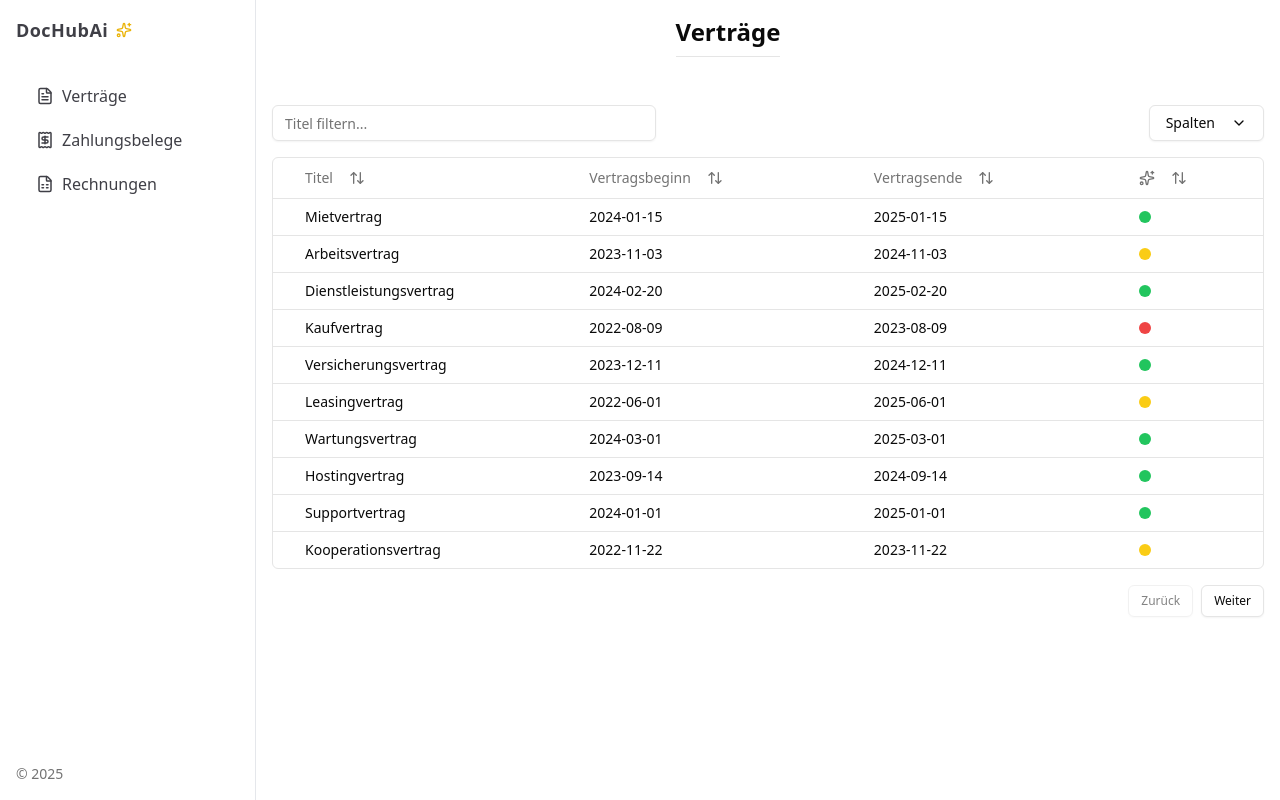
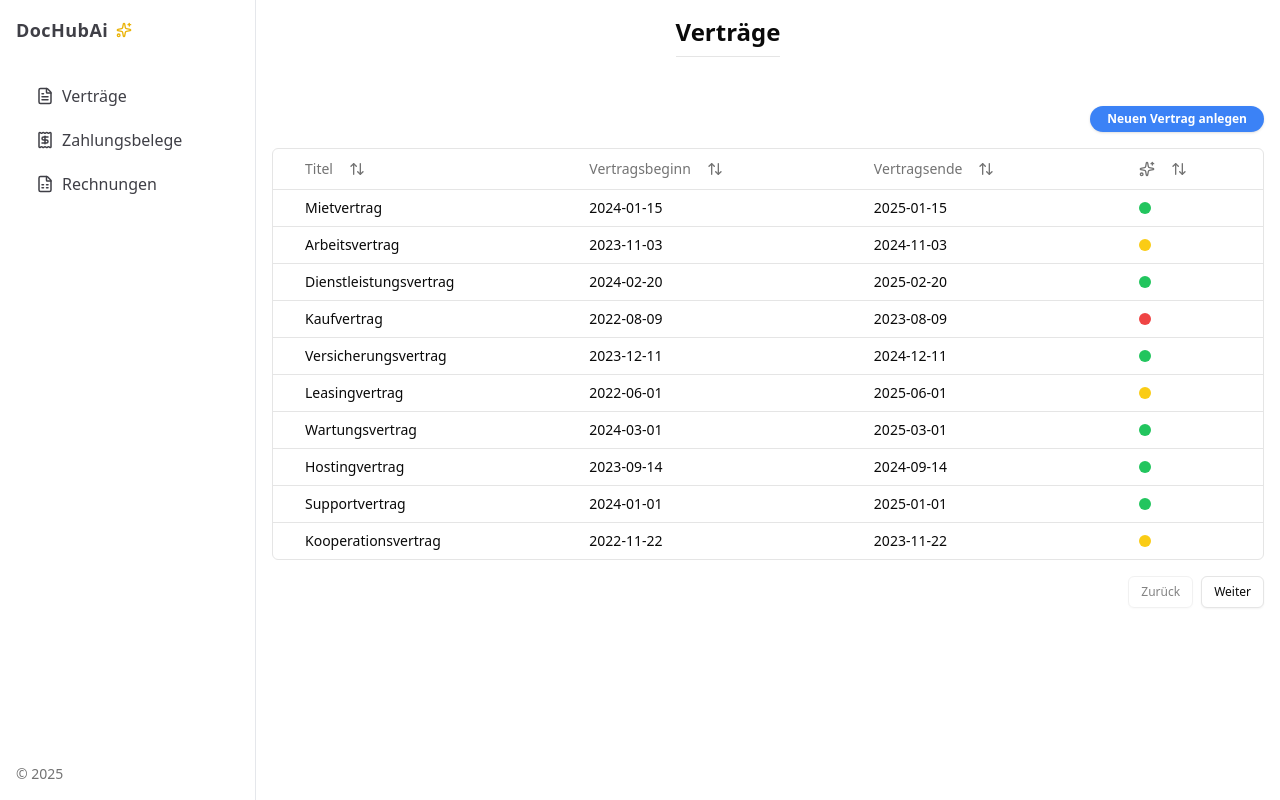
Before and after one commit to nfdevapp/dochubai, a React (Vite) app in the folder frontend/: page / in a window 1280 px wide. Built offline with nearby package versions, Linux system fonts and the light colour scheme.

Commit message:
add button => create new contract

```diff
--- a/frontend/src/components/contract/ContractTable.tsx
+++ b/frontend/src/components/contract/ContractTable.tsx
@@ -14,16 +14,9 @@ import {
     flexRender,
 } from "@tanstack/react-table";
 
-import { ArrowUpDown, ChevronDown, Sparkles } from "lucide-react";
+import { ArrowUpDown, Sparkles } from "lucide-react";
 
 import { Button } from "@/components/ui/button.tsx";
-import { Input } from "@/components/ui/input.tsx";
-import {
-    DropdownMenu,
-    DropdownMenuCheckboxItem,
-    DropdownMenuContent,
-    DropdownMenuTrigger,
-} from "@/components/ui/dropdown-menu.tsx";
 
 import {
     Table,
@@ -33,7 +26,7 @@ import {
     TableBody,
     TableCell,
 } from "@/components/ui/table.tsx";
-
+import { Badge } from "@/components/ui/badge";
 import { Tooltip, TooltipContent, TooltipProvider, TooltipTrigger } from "@/components/ui/tooltip.tsx";
 import type { Contract } from "@/types/Contract.tsx";
 import ContractDialog from "@/components/contract/ContractDialog.tsx";
@@ -164,21 +157,13 @@ export default function ContractTable() {
 
     return (
         <div className="w-full">
-            {/* Filter + Spalten */}
+            {/* Vertrag anlegen */}
             <div className="flex items-center py-4">
-                <Input placeholder="Titel filtern..." value={(table.getColumn("title")?.getFilterValue() as string) ?? ""} onChange={(event) => table.getColumn("title")?.setFilterValue(event.target.value)} className="max-w-sm" />
-
-                <DropdownMenu>
-                    <DropdownMenuTrigger asChild>
-                        <Button variant="outline" className="ml-auto">Spalten <ChevronDown className="ml-2 h-4 w-4" /></Button>
-                    </DropdownMenuTrigger>
-
-                    <DropdownMenuContent align="end">
-                        {table.getAllColumns().filter((column) => column.getCanHide()).map((column) => (
-                            <DropdownMenuCheckboxItem key={column.id} className="capitalize" checked={column.getIsVisible()} onCheckedChange={(value) => column.toggleVisibility(!!value)}>{column.id}</DropdownMenuCheckboxItem>
-                        ))}
-                    </DropdownMenuContent>
-                </DropdownMenu>
+                <div className="ml-auto">
+                    <Badge className="bg-blue-500 text-white rounded-full px-4 py-1">
+                        Neuen Vertrag anlegen
+                    </Badge>
+                </div>
             </div>
 
             {/* Tabelle */}
```
